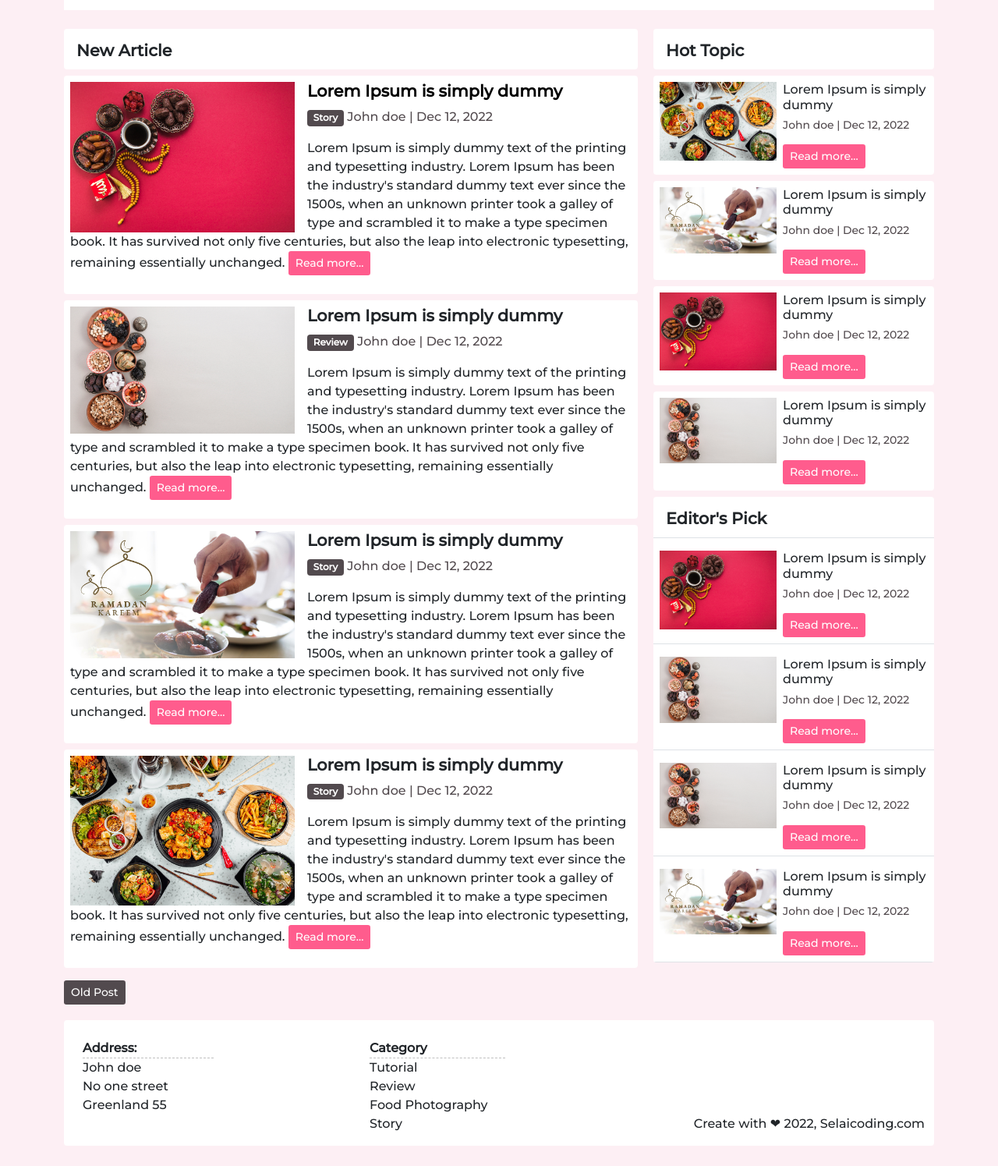
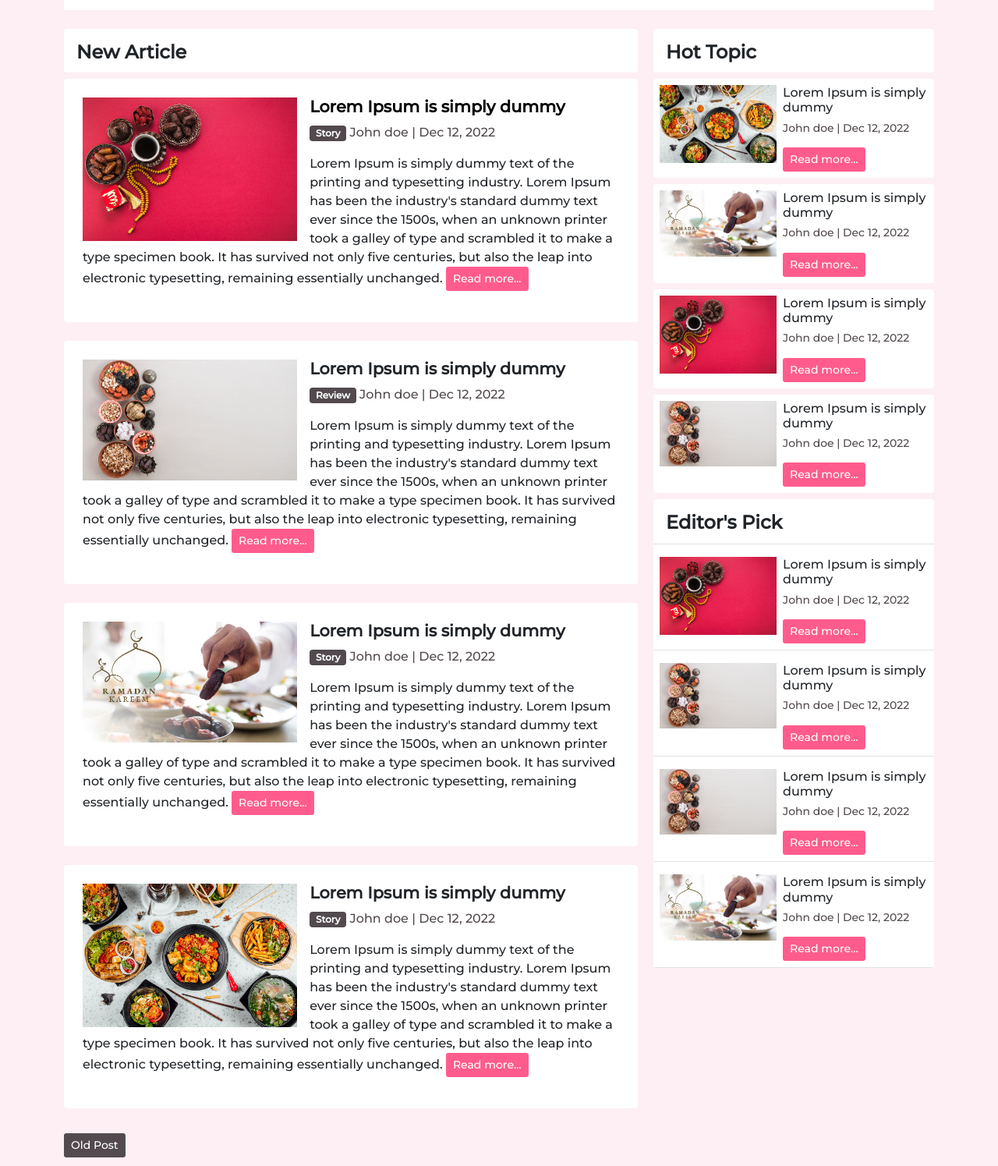
Before and after one commit to alafgani1000/Simfony-food, a plain HTML site: page index.html in a window 1280 px wide. Shown: the part 453-1948 px from the top of the page at 78% size. Drawn offline with nearby package versions, Linux system fonts and the light colour scheme.

Commit message:
update font size line hight and padding

```diff
--- a/index.html
+++ b/index.html
@@ -202,7 +202,7 @@
               <h1 class="title">New Article</h1>
             </div>
 
-            <div class="pt-2 ps-2 pb-2 pe-2 mb-2 bg-white rounded">
+            <div class="pt-4 ps-4 pb-4 pe-4 mb-4 bg-white rounded">
               <img
                 src="images/coffee-cup-with-dates-fruit-beads.jpg"
                 width="40%"
@@ -210,7 +210,7 @@
                 class="float-start me-3"
               />
               <div class="text">
-                <h1 class="title">
+                <h1 class="subtitle">
                   <a href="">Lorem Ipsum is simply dummy</a>
                 </h1>
                 <p class="primary-color">
@@ -235,7 +235,7 @@
               </div>
             </div>
 
-            <div class="pt-2 ps-2 pb-2 pe-2 mb-2 bg-white rounded">
+            <div class="pt-4 ps-4 pb-4 pe-4 mb-4 bg-white rounded">
               <img
                 src="images/dried-fruits-nuts-dates-lukum-baklava-white-background-with-space-writing-text.jpg"
                 width="40%"
@@ -243,7 +243,7 @@
                 class="float-start me-3"
               />
               <div class="text">
-                <h1 class="title">Lorem Ipsum is simply dummy</h1>
+                <h1 class="subtitle">Lorem Ipsum is simply dummy</h1>
                 <p class="primary-color">
                   <span class="badge primary-bg-color text-white">Review</span>
                   John doe | Dec 12, 2022
@@ -263,7 +263,7 @@
               </div>
             </div>
 
-            <div class="pt-2 ps-2 pb-2 pe-2 mb-2 bg-white rounded">
+            <div class="pt-4 ps-4 pb-4 pe-4 mb-4 bg-white rounded">
               <img
                 src="images/ramadan-kareem-blog-banner-with-greeting.jpg"
                 width="40%"
@@ -271,7 +271,7 @@
                 class="float-start me-3"
               />
               <div class="text">
-                <h1 class="title">Lorem Ipsum is simply dummy</h1>
+                <h1 class="subtitle">Lorem Ipsum is simply dummy</h1>
                 <p class="primary-color">
                   <span class="badge primary-bg-color">Story</span> John doe |
                   Dec 12, 2022
@@ -291,7 +291,7 @@
               </div>
             </div>
 
-            <div class="pt-2 ps-2 pb-2 pe-2 mb-2 bg-white rounded">
+            <div class="pt-4 ps-4 pb-4 pe-4 mb-4 bg-white rounded">
               <img
                 src="images/delicious-vietnamese-food-including-pho-ga-noodles-spring-rolls-white-table.jpg"
                 width="40%"
@@ -299,7 +299,7 @@
                 class="float-start me-3"
               />
               <div class="text">
-                <h1 class="title">Lorem Ipsum is simply dummy</h1>
+                <h1 class="subtitle">Lorem Ipsum is simply dummy</h1>
                 <p class="primary-color">
                   <span class="badge primary-bg-color">Story</span> John doe |
                   Dec 12, 2022
--- a/style.css
+++ b/style.css
@@ -5,6 +5,10 @@ body {
   font-family: "Montserrat", sans-serif;
 }
 .title {
+  font-size: 1.5rem;
+  font-weight: bold;
+}
+.subtitle {
   font-size: 1.3rem;
   font-weight: bold;
 }
@@ -81,3 +85,7 @@ h3 {
 h4 {
   font-size: 1.4rem;
 }
+
+p {
+  line-height: 1.5;
+}
```
